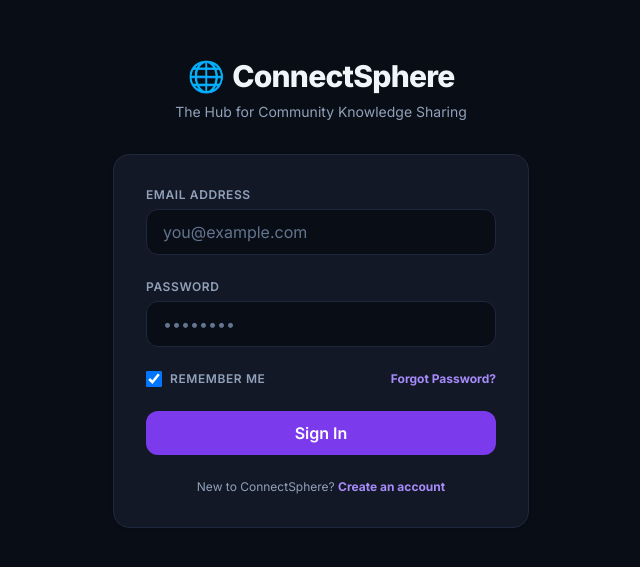
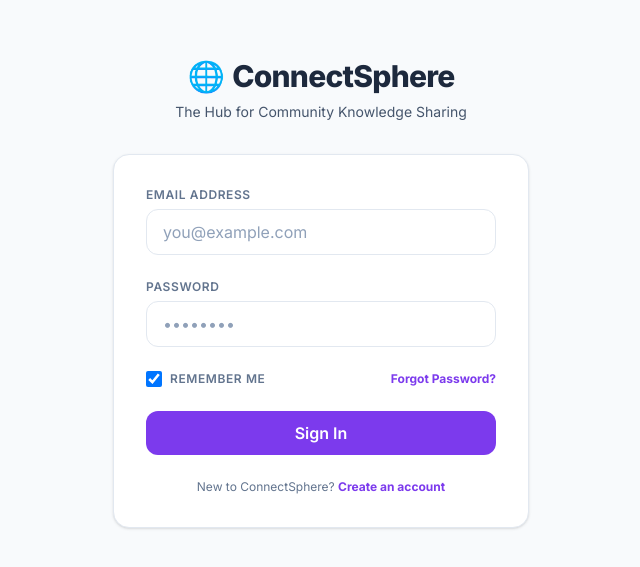
Before and after one commit to Anshuman892494/ConnectSphere_Community_Learning-, a React (Vite) app in the folder frontend/: page /login in a window 1280 px wide. Shown: the part 107-674 px from the top of the page, without its empty margins (319-959 px from the left). Built offline with nearby package versions, Linux system fonts and the light colour scheme.

Commit message:
Part 1: Interactive Glassmorphic Theme Foundation & Styles

```diff
--- a/frontend/src/components/layout/PageContainer.jsx
+++ b/frontend/src/components/layout/PageContainer.jsx
@@ -6,8 +6,12 @@ const PageContainer = ({
   maxWidth = 'max-w-7xl',
 }) => {
   return (
-    <div className="min-h-screen bg-slate-50 dark:bg-darkbg text-slate-800 dark:text-slate-100 transition-colors duration-300">
-      <div className={`mx-auto px-4 sm:px-6 lg:px-8 py-6 ${maxWidth} ${className}`}>
+    <div className="relative min-h-screen overflow-hidden bg-neutral-50 dark:bg-neutral-950 text-slate-800 dark:text-slate-100 transition-colors duration-500">
+      {/* Background Soft Blobs */}
+      <div className="absolute top-1/4 left-1/4 -translate-x-1/2 -translate-y-1/2 w-96 h-96 rounded-full bg-indigo-500/10 dark:bg-indigo-600/5 blur-3xl animate-float-slow pointer-events-none" />
+      <div className="absolute bottom-1/4 right-1/4 translate-x-1/2 translate-y-1/2 w-[400px] h-[400px] rounded-full bg-sky-500/10 dark:bg-sky-600/5 blur-3xl animate-float-reverse pointer-events-none" />
+
+      <div className={`relative z-10 mx-auto px-4 sm:px-6 lg:px-8 py-6 ${maxWidth} ${className}`}>
         {children}
       </div>
     </div>
--- a/frontend/src/index.css
+++ b/frontend/src/index.css
@@ -84,3 +84,36 @@ body {
 ::view-transition-new(root) {
   z-index: 9999;
 }
+
+/* Custom floating animations for background blobs */
+@keyframes float-slow {
+  0%, 100% {
+    transform: translate(0px, 0px) scale(1);
+  }
+  33% {
+    transform: translate(30px, -50px) scale(1.1);
+  }
+  66% {
+    transform: translate(-20px, 20px) scale(0.95);
+  }
+}
+
+@keyframes float-reverse {
+  0%, 100% {
+    transform: translate(0px, 0px) scale(1);
+  }
+  33% {
+    transform: translate(-30px, 40px) scale(0.95);
+  }
+  66% {
+    transform: translate(40px, -20px) scale(1.1);
+  }
+}
+
+.animate-float-slow {
+  animation: float-slow 12s ease-in-out infinite;
+}
+
+.animate-float-reverse {
+  animation: float-reverse 15s ease-in-out infinite;
+}
--- a/frontend/src/routes/AppRoutes.jsx
+++ b/frontend/src/routes/AppRoutes.jsx
@@ -16,7 +16,7 @@ import PageContainer from '../components/layout/PageContainer';
 
 const DashboardLayout = () => {
   return (
-    <div className="flex h-screen w-screen overflow-hidden bg-slate-50 dark:bg-darkbg transition-colors duration-200">
+    <div className="flex h-screen w-screen overflow-hidden bg-neutral-50 dark:bg-neutral-950 transition-colors duration-200">
       <Sidebar />
       <main className="flex-1 h-screen overflow-y-auto">
         <PageContainer>
--- a/frontend/src/store/themeSlice.js
+++ b/frontend/src/store/themeSlice.js
@@ -12,10 +12,10 @@ const getInitialTheme = () => {
     return isDark;
   }
 
-  // Default fallback to dark mode (matches our rich aesthetic recommendation!)
-  document.documentElement.classList.add('dark');
-  localStorage.setItem('theme', 'dark');
-  return true;
+  // Default fallback to light mode
+  document.documentElement.classList.remove('dark');
+  localStorage.setItem('theme', 'light');
+  return false;
 };
 
 const initialState = {
--- a/frontend/tailwind.config.js
+++ b/frontend/tailwind.config.js
@@ -20,9 +20,9 @@ export default {
           800: '#5b21b6',
           900: '#4c1d95',
         },
-        darkbg: '#090d16',
-        darkcard: '#121826',
-        darkborder: '#1f293d',
+        darkbg: '#000000',
+        darkcard: '#121212',
+        darkborder: '#262626',
       },
       fontFamily: {
         sans: ['Inter', 'system-ui', 'sans-serif'],
```
